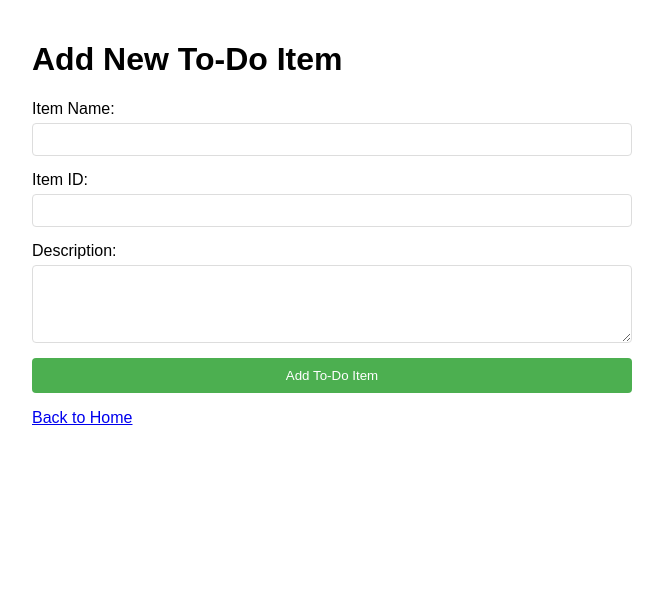
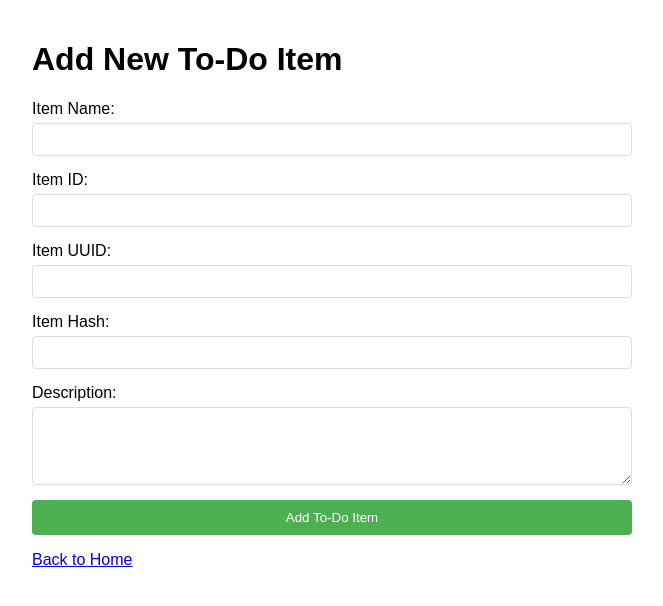
Before and after one commit to imTanush02/flask-project, a Flask app: page / in a window 1280 px wide. Shown: the top 606 px of the page, without its empty margins (308-971 px from the left). Run offline with Flask 3, Linux system fonts and the light colour scheme.

```diff
--- a/templates/index.html
+++ b/templates/index.html
@@ -50,6 +50,14 @@
         <input type="text" id="itemId" name="itemId" required />
       </div>
       <div class="form-group">
+        <label for="itemUuid">Item UUID:</label>
+        <input type="text" id="itemUuid" name="itemUuid" required />
+      </div>
+      <div class="form-group">
+        <label for="itemHash">Item Hash:</label>
+        <input type="text" id="itemHash" name="itemHash" required />
+      </div>
+      <div class="form-group">
         <label for="itemDescription">Description:</label>
         <textarea
           id="itemDescription"
```
